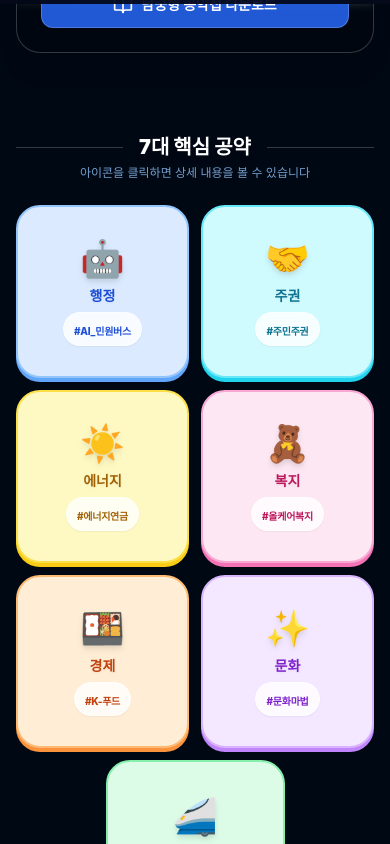
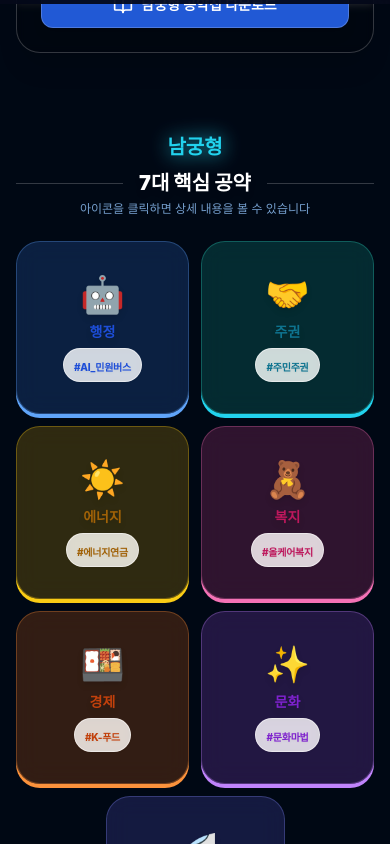
Before and after one commit to acmadl600-gif/leekkk, a React (Vite) app: page / in a window 390 px wide. Shown: the part 840-1684 px from the top of the page. Built offline with nearby package versions, Linux system fonts and the light colour scheme; grey boxes are pictures that could not be loaded.

Commit message:
design: 7대 공약 모바일 반투명화 및 남궁형 브랜딩 추가

```diff
--- a/src/components/CosmicMap.jsx
+++ b/src/components/CosmicMap.jsx
@@ -348,6 +348,9 @@ export const CosmicMap = () => {
             <div id="section-pledges" className="relative z-40 w-full px-4 mb-20 scroll-mt-24">
               {/* Section Title (Matches Map Section) */}
               <div className="mb-6 flex flex-col items-center gap-1">
+                <div className="md:hidden text-cyan-400 font-bold text-xl mb-1 drop-shadow-[0_0_10px_rgba(34,211,238,0.9)] text-center">
+                  남궁형
+                </div>
                 <div className="flex items-center gap-4 w-full">
                   <div className="h-px bg-white/20 flex-1" />
                   <h3 className="text-xl font-black text-white whitespace-nowrap drop-shadow-md">7대 핵심 공약</h3>
@@ -361,13 +364,13 @@ export const CosmicMap = () => {
               {/* 7 Core Pledges Grid (Flip Interaction) */}
               <div className="grid grid-cols-2 sm:grid-cols-3 gap-3 w-full mb-8">
                 {[
-                  { id: 1, title: "행정", desc: "찾아가는 지능형 밀착 행정", emoji: "🤖", keyword: "#AI_민원버스", color: "bg-blue-100 border-blue-300", shadow: "shadow-[0_4px_0_#60a5fa]", text: "text-blue-700", benefit: "구청까지 가지 마세요.\n버스 한 대가 완벽한 구청이 되어 찾아갑니다!" },
-                  { id: 2, title: "주권", desc: "디지털 주민 주권 시대", emoji: "🤝", keyword: "#주민주권", color: "bg-cyan-100 border-cyan-300", shadow: "shadow-[0_4px_0_#22d3ee]", text: "text-cyan-700", benefit: "예산 편성권과 결정권,\n구청장의 권한을 주민 여러분께 돌려드립니다." },
-                  { id: 3, title: "에너지", desc: "에너지 연금 도시", emoji: "☀️", keyword: "#에너지연금", color: "bg-yellow-100 border-yellow-300", shadow: "shadow-[0_4px_0_#facc15]", text: "text-yellow-700", benefit: "제물포에 산다는 것만으로도\n'에너지 연금' 혜택을 받습니다." },
-                  { id: 4, title: "복지", desc: "제물포 올케어 복지", emoji: "🧸", keyword: "#올케어복지", color: "bg-pink-100 border-pink-300", shadow: "shadow-[0_4px_0_#f472b6]", text: "text-pink-700", benefit: "아프기 전에 미리 챙겨드립니다.\n병원비 걱정 없는 건강 도시를 만듭니다." },
-                  { id: 5, title: "경제", desc: "K-푸드 글로벌 명소화", emoji: "🍱", keyword: "#K-푸드", color: "bg-orange-100 border-orange-300", shadow: "shadow-[0_4px_0_#fb923c]", text: "text-orange-700", benefit: "장사가 안 돼서 문 닫는 일이 없도록,\n남궁형이 든든한 버팀목이 되겠습니다." },
-                  { id: 6, title: "문화", desc: "문화 마법 도시", emoji: "✨", keyword: "#문화마법", color: "bg-purple-100 border-purple-300", shadow: "shadow-[0_4px_0_#c084fc]", text: "text-purple-700", benefit: "제물포의 역사가 곧 돈이 되고,\n밥이 되는 문화 산업을 만듭니다." },
-                  { id: 7, title: "교통", desc: "인천역 KTX & 트램", emoji: "🚄", keyword: "#KTX트램", color: "bg-green-100 border-green-300", shadow: "shadow-[0_4px_0_#4ade80]", text: "text-green-700", benefit: "남궁형의 정치력으로 중앙정부 철도 계획에\n'제물포' 세 글자를 새겨넣겠습니다." },
+                  { id: 1, title: "행정", desc: "찾아가는 지능형 밀착 행정", emoji: "🤖", keyword: "#AI_민원버스", color: "bg-blue-500/20 backdrop-blur-md border border-blue-400/30 md:bg-blue-100 md:border-blue-300", shadow: "shadow-[0_4px_0_#60a5fa]", text: "text-blue-700", benefit: "구청까지 가지 마세요.\n버스 한 대가 완벽한 구청이 되어 찾아갑니다!" },
+                  { id: 2, title: "주권", desc: "디지털 주민 주권 시대", emoji: "🤝", keyword: "#주민주권", color: "bg-teal-500/20 backdrop-blur-md border border-teal-400/30 md:bg-cyan-100 md:border-cyan-300", shadow: "shadow-[0_4px_0_#22d3ee]", text: "text-cyan-700", benefit: "예산 편성권과 결정권,\n구청장의 권한을 주민 여러분께 돌려드립니다." },
+                  { id: 3, title: "에너지", desc: "에너지 연금 도시", emoji: "☀️", keyword: "#에너지연금", color: "bg-yellow-500/20 backdrop-blur-md border border-yellow-400/30 md:bg-yellow-100 md:border-yellow-300", shadow: "shadow-[0_4px_0_#facc15]", text: "text-yellow-700", benefit: "제물포에 산다는 것만으로도\n'에너지 연금' 혜택을 받습니다." },
+                  { id: 4, title: "복지", desc: "제물포 올케어 복지", emoji: "🧸", keyword: "#올케어복지", color: "bg-pink-500/20 backdrop-blur-md border border-pink-400/30 md:bg-pink-100 md:border-pink-300", shadow: "shadow-[0_4px_0_#f472b6]", text: "text-pink-700", benefit: "아프기 전에 미리 챙겨드립니다.\n병원비 걱정 없는 건강 도시를 만듭니다." },
+                  { id: 5, title: "경제", desc: "K-푸드 글로벌 명소화", emoji: "🍱", keyword: "#K-푸드", color: "bg-orange-500/20 backdrop-blur-md border border-orange-400/30 md:bg-orange-100 md:border-orange-300", shadow: "shadow-[0_4px_0_#fb923c]", text: "text-orange-700", benefit: "장사가 안 돼서 문 닫는 일이 없도록,\n남궁형이 든든한 버팀목이 되겠습니다." },
+                  { id: 6, title: "문화", desc: "문화 마법 도시", emoji: "✨", keyword: "#문화마법", color: "bg-purple-500/20 backdrop-blur-md border border-purple-400/30 md:bg-purple-100 md:border-purple-300", shadow: "shadow-[0_4px_0_#c084fc]", text: "text-purple-700", benefit: "제물포의 역사가 곧 돈이 되고,\n밥이 되는 문화 산업을 만듭니다." },
+                  { id: 7, title: "교통", desc: "인천역 KTX & 트램", emoji: "🚄", keyword: "#KTX트램", color: "bg-indigo-500/20 backdrop-blur-md border border-indigo-400/30 md:bg-green-100 md:border-green-300", shadow: "shadow-[0_4px_0_#4ade80]", text: "text-green-700", benefit: "남궁형의 정치력으로 중앙정부 철도 계획에\n'제물포' 세 글자를 새겨넣겠습니다." },
                 ].map((item, idx) => {
                   const borderColor = item.color.split(' ').find(c => c.startsWith('border-')) || 'border-slate-200';
 
@@ -386,7 +389,7 @@ export const CosmicMap = () => {
                         <div
                           className={`
                       absolute inset-0 flex flex-col items-center justify-center
-                      ${item.color} border-2 rounded-3xl ${item.shadow}
+                      ${item.color} md:border-2 rounded-3xl ${item.shadow}
                       md:hover:shadow-glow transition-shadow duration-300
                     `}
                           style={{ backfaceVisibility: 'hidden' }}
@@ -394,7 +397,7 @@ export const CosmicMap = () => {
                           <div className="text-4xl drop-shadow-md mb-2 animate-bounce-slow">
                             {item.emoji}
                           </div>
-                          <span className={`font-black ${item.text} text-sm mb-1.5 drop-shadow-sm`}>
+                          <span className={`font-black ${item.text} text-sm mb-1.5 drop-shadow-md`}>
                             {item.title}
                           </span>
                           {/* Desktop Manifesto Phrase */}
@@ -402,7 +405,7 @@ export const CosmicMap = () => {
                             {item.desc}
                           </span>
                           <div className="bg-white/80 backdrop-blur-sm px-2.5 py-1 rounded-full border border-white/50 shadow-sm">
-                            <span className={`text-[10px] font-extrabold ${item.text} tracking-tight`}>
+                            <span className={`text-[10px] font-extrabold ${item.text} tracking-tight drop-shadow-sm`}>
                               {item.keyword}
                             </span>
                           </div>
```
